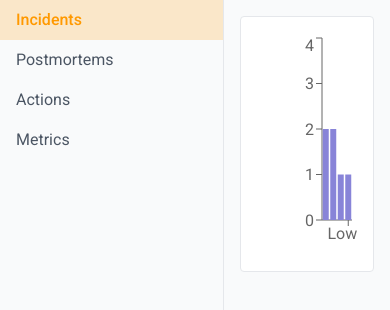
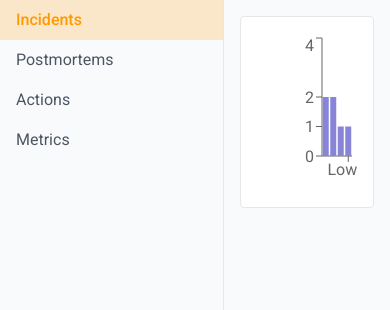
Before and after one commit to amonkarsidhant/Aftermath, a React (Vite) app in the folder frontend/: page / in a window 390 px wide. Shown: the top 310 px of the page. Built offline with nearby package versions, Linux system fonts and the light colour scheme.

Commit message:
feat: improve dashboard responsiveness

```diff
--- a/frontend/src/components/ActionsTab.tsx
+++ b/frontend/src/components/ActionsTab.tsx
@@ -22,7 +22,7 @@ const data: StatusCount[] = actions.reduce<StatusCount[]>(
 
 export default function ActionsTab() {
   return (
-    <div className="w-full h-64 p-4 bg-white dark:bg-neutral-800 border border-neutral-200 dark:border-neutral-700 rounded">
+    <div className="w-full min-w-0 h-48 md:h-64 p-4 bg-white dark:bg-neutral-800 border border-neutral-200 dark:border-neutral-700 rounded">
       <ResponsiveContainer>
         <PieChart>
           <Pie data={data} dataKey="value" nameKey="status" fill="#82ca9d" label />
--- a/frontend/src/components/IncidentsTab.tsx
+++ b/frontend/src/components/IncidentsTab.tsx
@@ -22,7 +22,7 @@ const data: SeverityCount[] = incidents.reduce<SeverityCount[]>(
 
 export default function IncidentsTab() {
   return (
-    <div className="w-full h-64 p-4 bg-white dark:bg-neutral-800 border border-neutral-200 dark:border-neutral-700 rounded">
+    <div className="w-full min-w-0 h-48 md:h-64 p-4 bg-white dark:bg-neutral-800 border border-neutral-200 dark:border-neutral-700 rounded">
       <ResponsiveContainer>
         <BarChart data={data}>
           <XAxis dataKey="severity" />
--- a/frontend/src/components/MetricsTab.tsx
+++ b/frontend/src/components/MetricsTab.tsx
@@ -3,7 +3,7 @@ import { mttrData } from '../utils/mock/metrics';
 
 export default function MetricsTab() {
   return (
-    <div className="w-full h-64 p-4 bg-white dark:bg-neutral-800 border border-neutral-200 dark:border-neutral-700 rounded">
+    <div className="w-full min-w-0 h-48 md:h-64 p-4 bg-white dark:bg-neutral-800 border border-neutral-200 dark:border-neutral-700 rounded">
       <ResponsiveContainer>
         <LineChart data={mttrData}>
           <XAxis dataKey="date" />
--- a/frontend/src/components/PostmortemTable.tsx
+++ b/frontend/src/components/PostmortemTable.tsx
@@ -120,7 +120,7 @@ export default function PostmortemTable({ onSelect }: Props) {
       <div className="overflow-x-auto">
         <table
           {...getTableProps()}
-          className="min-w-full border border-neutral-300 dark:border-neutral-700 bg-white dark:bg-neutral-800 rounded"
+          className="min-w-full border border-neutral-300 dark:border-neutral-700 bg-white dark:bg-neutral-800 rounded text-xs sm:text-sm"
         >
         <thead>
           {headerGroups.map((headerGroup: any) => (
--- a/frontend/src/pages/Dashboard.tsx
+++ b/frontend/src/pages/Dashboard.tsx
@@ -36,17 +36,29 @@ export default function Dashboard() {
         ))}
       </aside>
       <main className="flex-1 overflow-y-auto p-4">
-        {active === 'Incidents' && <IncidentsTab />}
+        {active === 'Incidents' && (
+          <div className="max-w-screen-xl mx-auto grid grid-cols-1 gap-4 md:grid-cols-2 xl:grid-cols-3">
+            <IncidentsTab />
+          </div>
+        )}
         {active === 'Postmortems' && (
-          <div className="space-y-4">
+          <div className="max-w-screen-xl mx-auto space-y-4">
             <PostmortemSearch onSelect={(pm) => setSelectedPostmortem(pm)} />
             {selectedPostmortem && (
               <PostmortemDetail postmortem={selectedPostmortem} />
             )}
           </div>
         )}
-        {active === 'Actions' && <ActionsTab />}
-        {active === 'Metrics' && <MetricsTab />}
+        {active === 'Actions' && (
+          <div className="max-w-screen-xl mx-auto grid grid-cols-1 gap-4 md:grid-cols-2 xl:grid-cols-3">
+            <ActionsTab />
+          </div>
+        )}
+        {active === 'Metrics' && (
+          <div className="max-w-screen-xl mx-auto grid grid-cols-1 gap-4 md:grid-cols-2 xl:grid-cols-3">
+            <MetricsTab />
+          </div>
+        )}
       </main>
     </div>
   );
```
